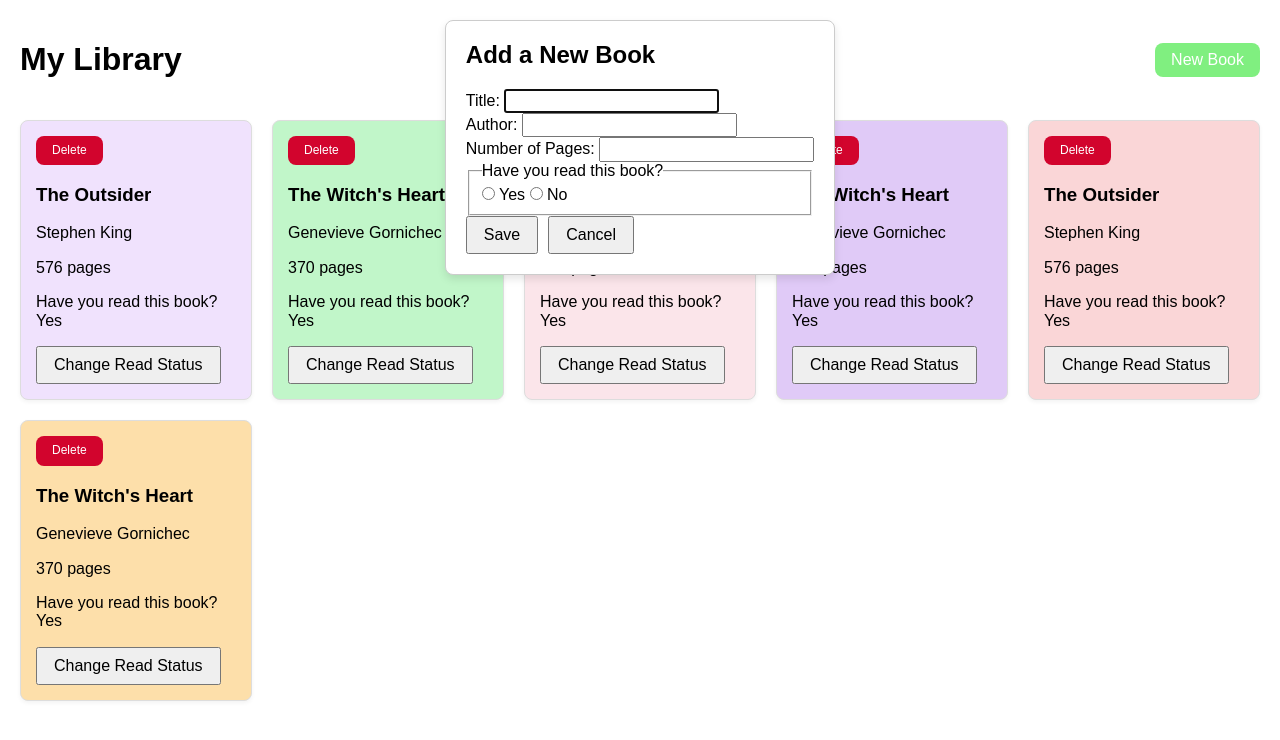
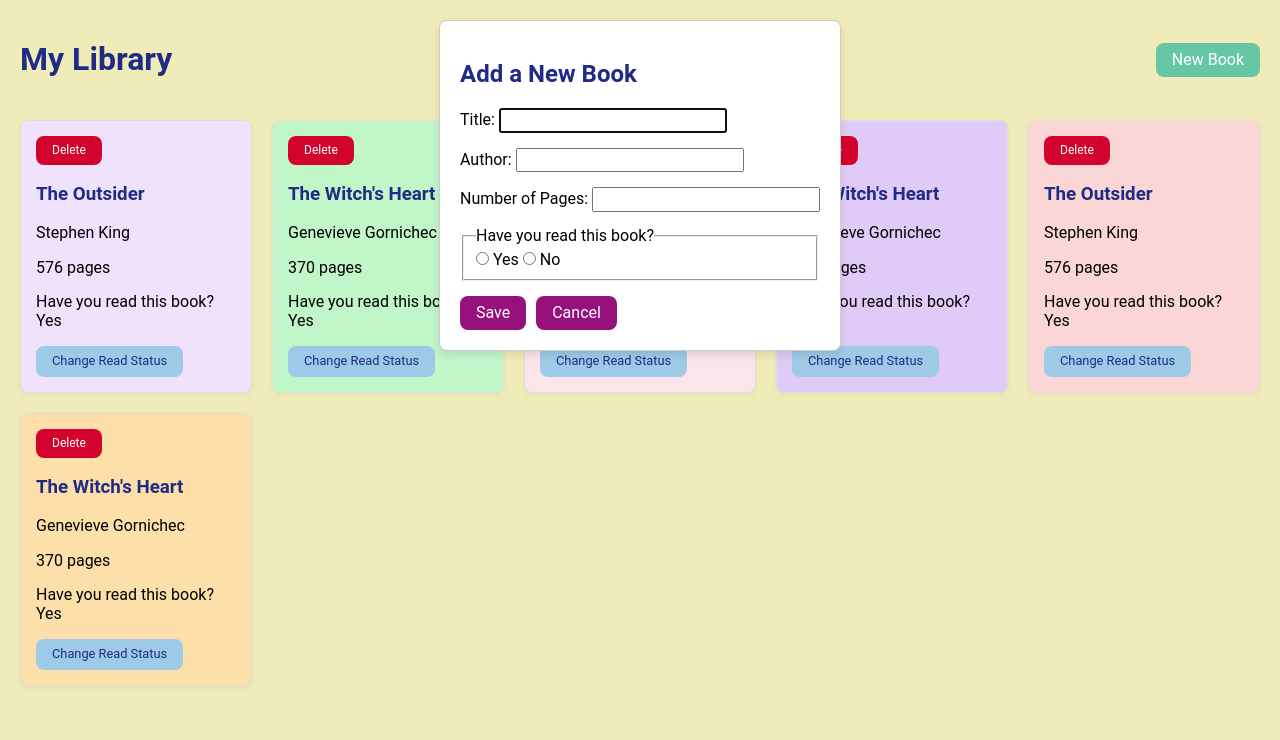
Before and after one commit to goldenvertex42/library, a plain HTML site: page index.html in a window 1280 px wide. Both pictures are taken after a click on the button "New Book". Drawn offline with Linux system fonts and the light colour scheme.

Commit message:
Mostly color styling

```diff
--- a/styles.css
+++ b/styles.css
@@ -351,8 +351,13 @@ template {
 /** RESET END **/
 
 body {
-  font-family: Arial, sans-serif;
+  background-color: #F0ECB9;
+  font-family: Roboto, sans-serif;
   padding: 20px;
+}
+
+h1, h2, h3 {
+  color: #1F2B85;
 }
 
 #new-book-dialog {
@@ -367,11 +372,11 @@ body {
   background: transparent;
 }
 
-#new-book-dialog h2 {
+#new-book-dialog h3 {
   margin-top: 0;
 }
 
-#new-book-dialog form p {
+.form-group, .read-radio {
   margin-bottom: 15px;
 }
 
@@ -380,9 +385,28 @@ body {
   gap: 10px;
 }
 
+.dialog-button {
+  border: none;
+  border-radius: 8px;
+  background-color: #96117C;
+  color: white;
+}
+
+.dialog-button:hover {
+  background-color: #9DCBE7;
+}
+
 button {
   padding: 8px 16px;
   cursor: pointer;
+}
+
+.read-button {
+  background-color: #9DCBE7;
+  color: #1F2B85;
+  border: none;
+  border-radius: 8px;
+  font-size: 0.8rem;
 }
 
 .header-box {
@@ -392,14 +416,14 @@ button {
 
 #new-book-btn {
   align-self: center;
-  background-color: #80EF80;
+  background-color: #66C7A7;
   border: none;
   border-radius: 8px;
   color: white;
 }
 
 #new-book-btn:hover {
-  background-color: #B4F6B4;
+  background-color: #C76686;
 }
 
 .bookshelf {
```
